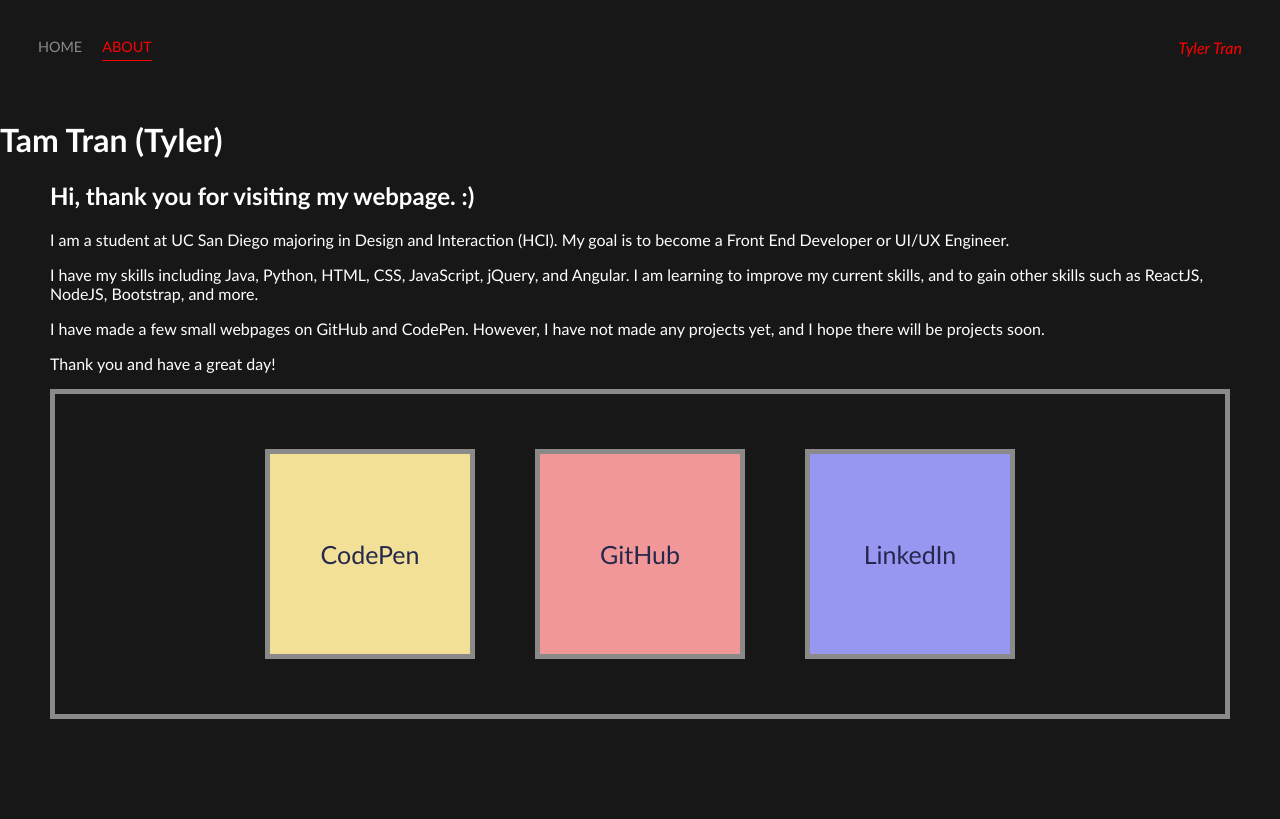
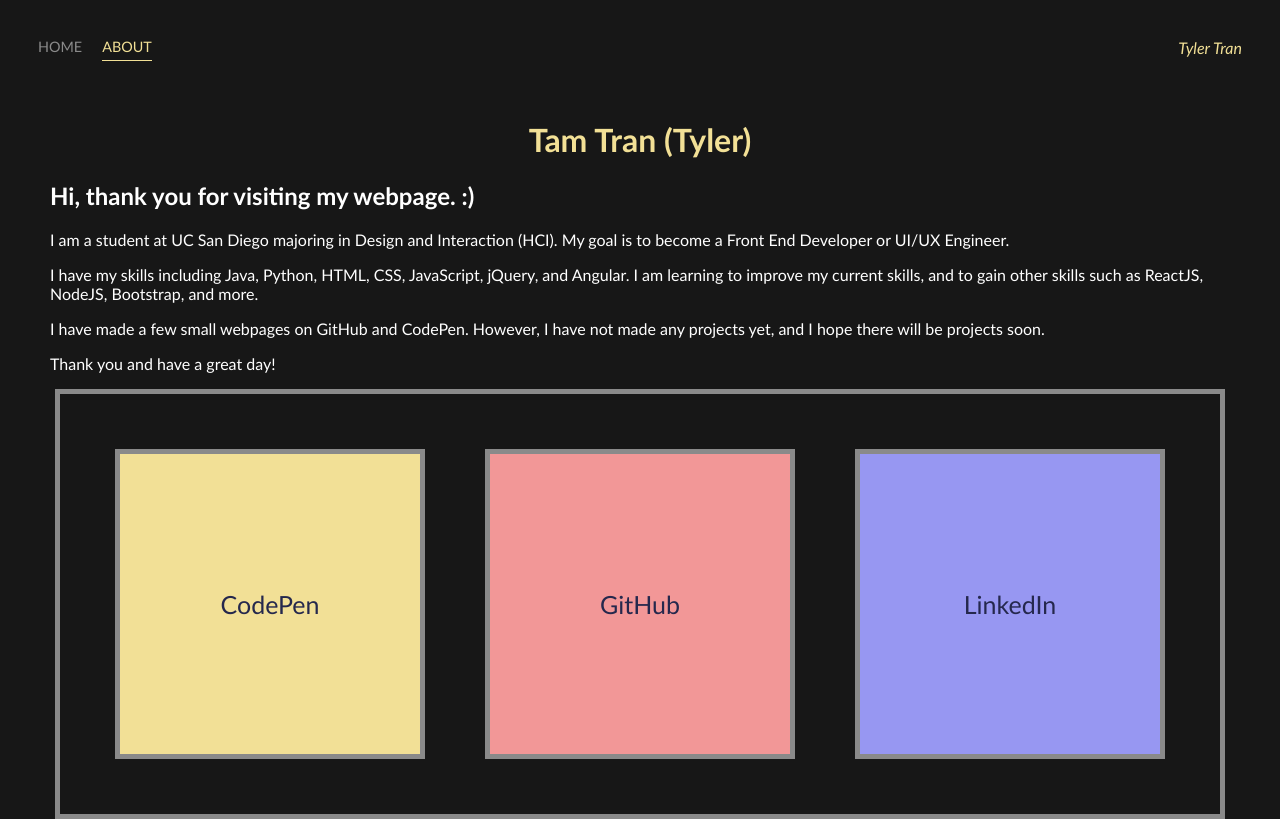
Before and after one commit to tylerred19/tylerred19.github.io, a plain HTML site: page about.html in a window 1280 px wide. Drawn offline with Linux system fonts and the light colour scheme.

Commit message:
Update styles.css

```diff
--- a/styles.css
+++ b/styles.css
@@ -1,7 +1,7 @@
 /* Master styles */
 body {
     background-color: #171717;
-    color: red;
+    color: #f2e096;
     margin: 0px;
     font-family: "Trebuchet MS", Helvetica, sans-serif;
 }
@@ -53,15 +53,15 @@ body {
 }
 
 .active-nav-link {
-    border-bottom: 1px solid red;
+    border-bottom: 1px solid #f2e096;
 }
 
 .active-nav-link a {
-    color: red !important;
+    color: #f2e096 !important;
 }
 
 .no-link {
-    color: red;
+    color: #f2e096;
     text-decoration: none;
 }
 
@@ -127,7 +127,7 @@ body {
 .img-text-wrapper:hover .subtitle a {
     font-family: "Trebuchet MS", Helvetica, sans-serif;
     font-weight: 600;
-    color: red;
+    color: #f2e096;
 }
 
 /* Blur Images */
@@ -147,11 +147,15 @@ body {
 }
 
 /* About Page */
-.about-content {
-    color: white;
+.title {
+    text-align: center;
+    color: #f2e096;
 }
 
-about-wrapper {
+.about-content {
+}
+
+.about-wrapper {
     display: flex;
     flex-wrap: wrap;
     justify-content: center;
@@ -169,8 +173,8 @@ about-wrapper {
 
 .box {
     display: flex;
-    width: 200px;
-    height: 200px;
+    width: 300px;
+    height: 300px;
     justify-content: center;
     align-items: center;
     border: 5px solid #8a8a8a;
```
